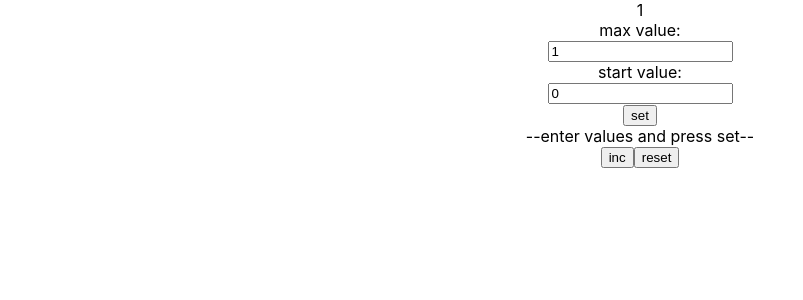
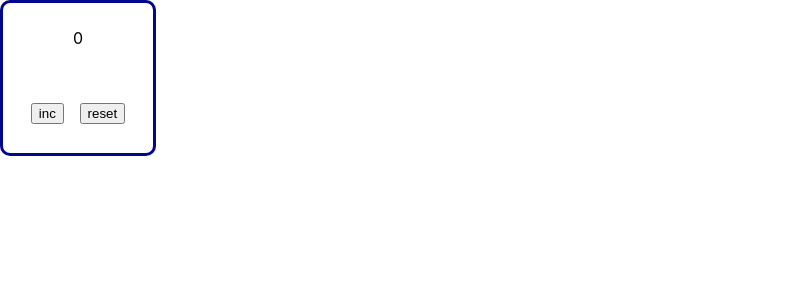
Before and after one commit to AlexandepR/counter, a React (Create React App) app: page / in a window 1280 px wide. Shown: the top 300 px of the page, without its empty margins (0-803 px from the left). Built offline with nearby package versions, Linux system fonts and the light colour scheme.

Commit message:
create counter with Redux

```diff
--- a/package.json
+++ b/package.json
@@ -10,9 +10,12 @@
     "@types/node": "^12.0.0",
     "@types/react": "^17.0.0",
     "@types/react-dom": "^17.0.0",
+    "@types/react-redux": "^7.1.19",
     "react": "^17.0.2",
     "react-dom": "^17.0.2",
+    "react-redux": "^7.2.5",
     "react-scripts": "4.0.3",
+    "redux": "^4.1.1",
     "typescript": "^4.1.2",
     "web-vitals": "^1.0.1"
   },
--- a/src/App.tsx
+++ b/src/App.tsx
@@ -1,37 +1,83 @@
-import React, {useEffect, useState} from 'react';
-import './App.css';
-import {Counter} from "./counter";
-import {SetMaxMinValue} from "./SetMaxMinValue";
+import React, {useEffect, useState} from "react";
+import {useDispatch, useSelector} from 'react-redux';
+import {AppStateType} from "./bll/store";
+import style from './counter.module.css'
+
 
 function App() {
-  const [valueCounter, setValueCounter] = useState(0)
-    const [valueStart, setValueStart] = useState()
-    const [inputMax, setInputMax] = useState <number>(1)
-    const [inputMin, setInputMin] = useState <number>(0)
 
-  return (
-    <div className="App">
+    const dispatch = useDispatch()
+    const value = useSelector<AppStateType,number>(state => state.counter.value)
 
-        <SetMaxMinValue
-            setInputMax={setInputMax}
-            setInputMin={setInputMin}
-            inputMax={inputMax}
-            inputMin={inputMin}
-            setValueCounter={setValueCounter}
-        />
-
-        <Counter
-            valueCounter={valueCounter}
-            setValueCounter={setValueCounter}
-            inputMax={inputMax}
-            inputMin={inputMin}
-        />
-
-    </div>
-  );
+    return (
+            <div className={style.blockCounter}>
+                <div className={style.value}>{value}</div>
+                <div className={style.blockButton}>
+            <button className={style.button}>inc</button>
+            <button className={style.button}>reset</button>
+                </div>
+            </div>
+    );
 }
 
 export default App;
+
+
+
+
+
+
+
+
+
+
+
+
+
+
+
+
+
+
+
+
+
+
+
+// import React, {useEffect, useState} from 'react';
+// import './App.css';
+// import {Counter} from "./counter";
+// import {SetMaxMinValue} from "./SetMaxMinValue";
+//
+// function App() {
+//   const [valueCounter, setValueCounter] = useState(0)
+//     const [valueStart, setValueStart] = useState()
+//     const [inputMax, setInputMax] = useState <number>(1)
+//     const [inputMin, setInputMin] = useState <number>(0)
+//
+//   return (
+//     <div className="App">
+//
+//         <SetMaxMinValue
+//             setInputMax={setInputMax}
+//             setInputMin={setInputMin}
+//             inputMax={inputMax}
+//             inputMin={inputMin}
+//             setValueCounter={setValueCounter}
+//         />
+//
+//         <Counter
+//             valueCounter={valueCounter}
+//             setValueCounter={setValueCounter}
+//             inputMax={inputMax}
+//             inputMin={inputMin}
+//         />
+//
+//     </div>
+//   );
+// }
+//
+// export default App;
 
 
 
--- a/src/bll/counter-reducer.tsx
+++ b/src/bll/counter-reducer.tsx
@@ -0,0 +1,12 @@
+
+
+
+const initialState = {
+    value: 0
+}
+
+type initialStateType = typeof initialState
+
+export const counterReducer = (state: initialStateType = initialState, action: any): initialStateType => {
+    return state
+}
--- a/src/bll/store.tsx
+++ b/src/bll/store.tsx
@@ -0,0 +1,15 @@
+import {combineReducers, createStore} from 'redux';
+import {counterReducer} from "./counter-reducer";
+
+const rootReducer = combineReducers({
+    counter: counterReducer
+})
+
+export type AppStateType = ReturnType<typeof rootReducer>
+
+export const store = createStore(rootReducer)
+
+// type AppStoreType = typeof store
+
+// @ts-ignore
+window.store = store
--- a/src/counter.module.css
+++ b/src/counter.module.css
@@ -1,5 +1,28 @@
+.blockCounter {
+    display: flex;
+    justify-content: space-around;
+    align-items: center;
+    /*align-content: space-around;*/
+    flex-direction: column;
+    border: 3px solid #01088d;
+    border-radius: 10px;
+    height: 150px;
+    width: 150px;
+}
+.blockButton {
+    display: flex;
+    height: 30px;
+    width: 110px;
+    align-content: center;
+    justify-content: space-around;
+    align-items: center;
+}
+
 .errorRed {
     color: red;
     font-size: 16px;
     font-weight: bold;
 }
+.button {
+
+}
--- a/src/index.tsx
+++ b/src/index.tsx
@@ -3,10 +3,14 @@ import ReactDOM from 'react-dom';
 import './index.css';
 import App from './App';
 import reportWebVitals from './reportWebVitals';
+import {store} from "./bll/store";
+import {Provider} from "react-redux";
 
 ReactDOM.render(
   <React.StrictMode>
-    <App />
+      <Provider store={store}>
+          <App/>
+      </Provider>
   </React.StrictMode>,
   document.getElementById('root')
 );
```
Also changed, not shown: src/components/counter.tsx (added), 1 other file (tests, documents, lock files or other folders).
